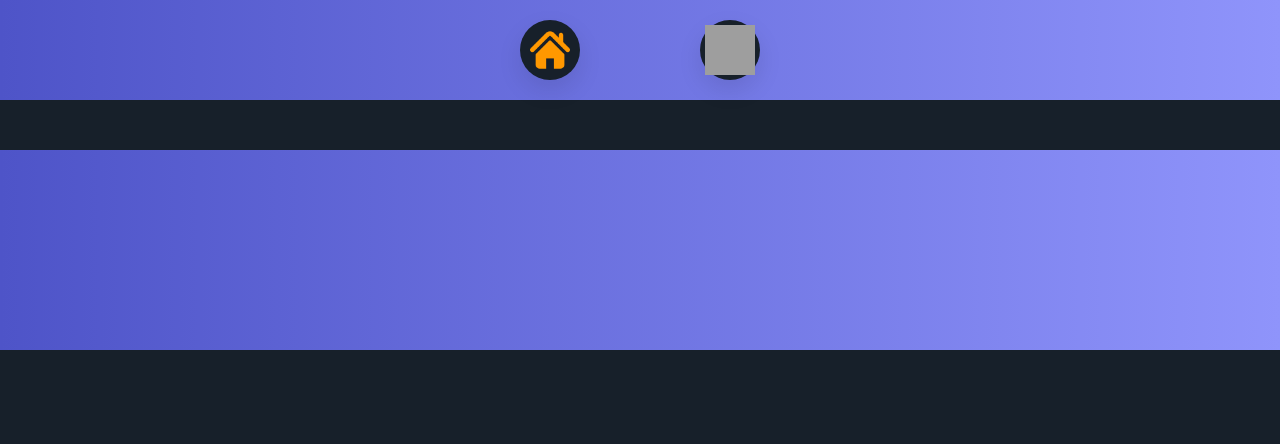
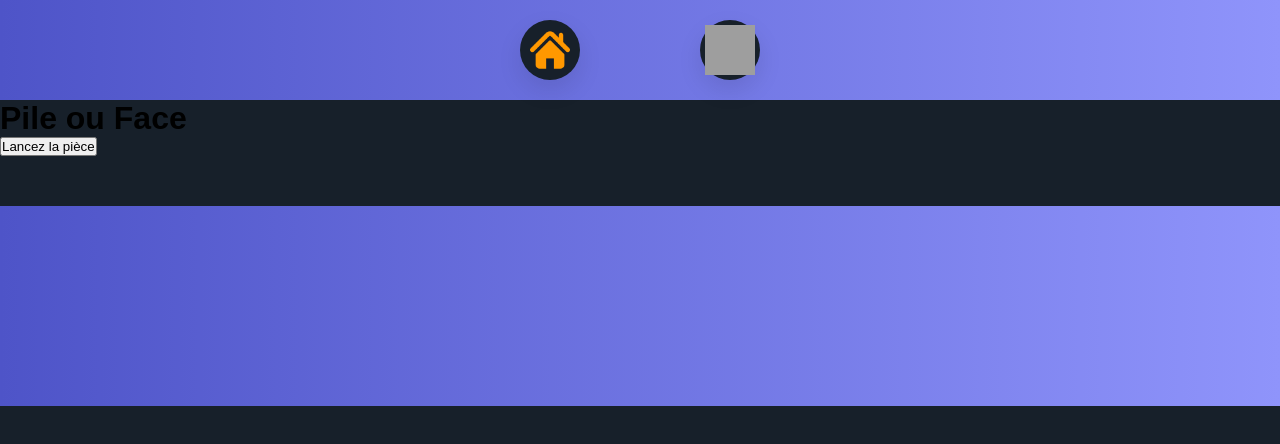
Before and after one commit to Marvinrn/pickerWheel, a Next.js app in the folder picker-wheel/: page /coinFlip in a window 1280 px wide. Shown: the top 444 px of the page. Built offline with nearby package versions, Linux system fonts and the light colour scheme; grey boxes are pictures that could not be loaded.

Commit message:
logique du pile ou face fait, reste plus qu'a stylisé le tout et mettre les images

```diff
--- a/picker-wheel/pages/coinFlip.tsx
+++ b/picker-wheel/pages/coinFlip.tsx
@@ -1,10 +1,26 @@
 import Footer from '@/components/Footer'
 import NavBar from '@/components/NavBar'
+import { useState } from 'react'
 export default function CoinFlip() {
+
+    const [result, setResult] = useState<string>('')
+
+    const flipCoin = () => {
+        const random = Math.random()
+        if (random > 0.5) {
+            setResult('Face')
+        } else {
+            setResult('Pile')
+        }
+    }
+
     return (
         <div className='coinFlipPage'>
             <NavBar />
             <div className='coinFlipPage__container'>
+                <h1>Pile ou Face</h1>
+                {result && <h2>{result}</h2>}
+                <button onClick={flipCoin}> Lancez la pièce </button>
             </div>
             <Footer />
         </div>
```
